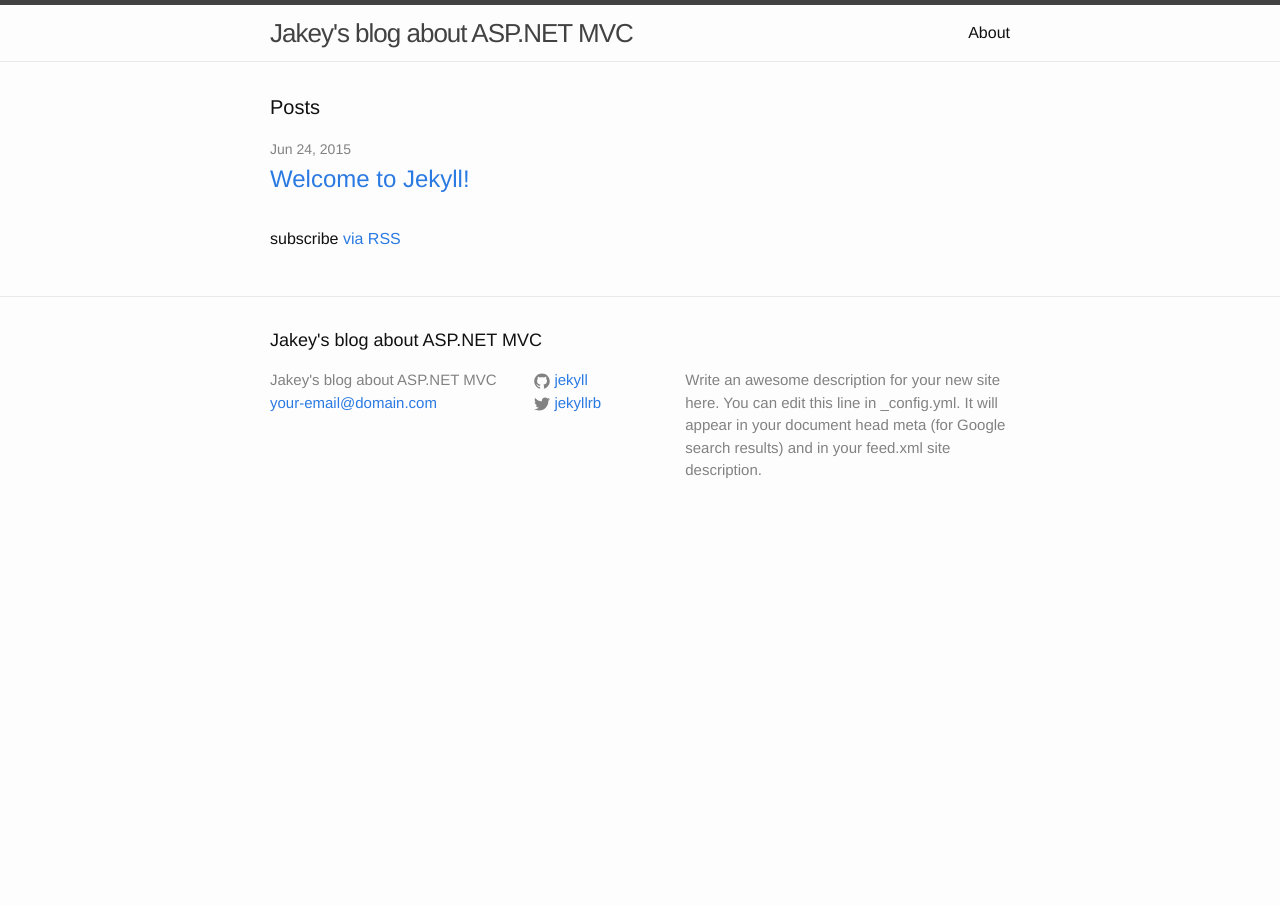
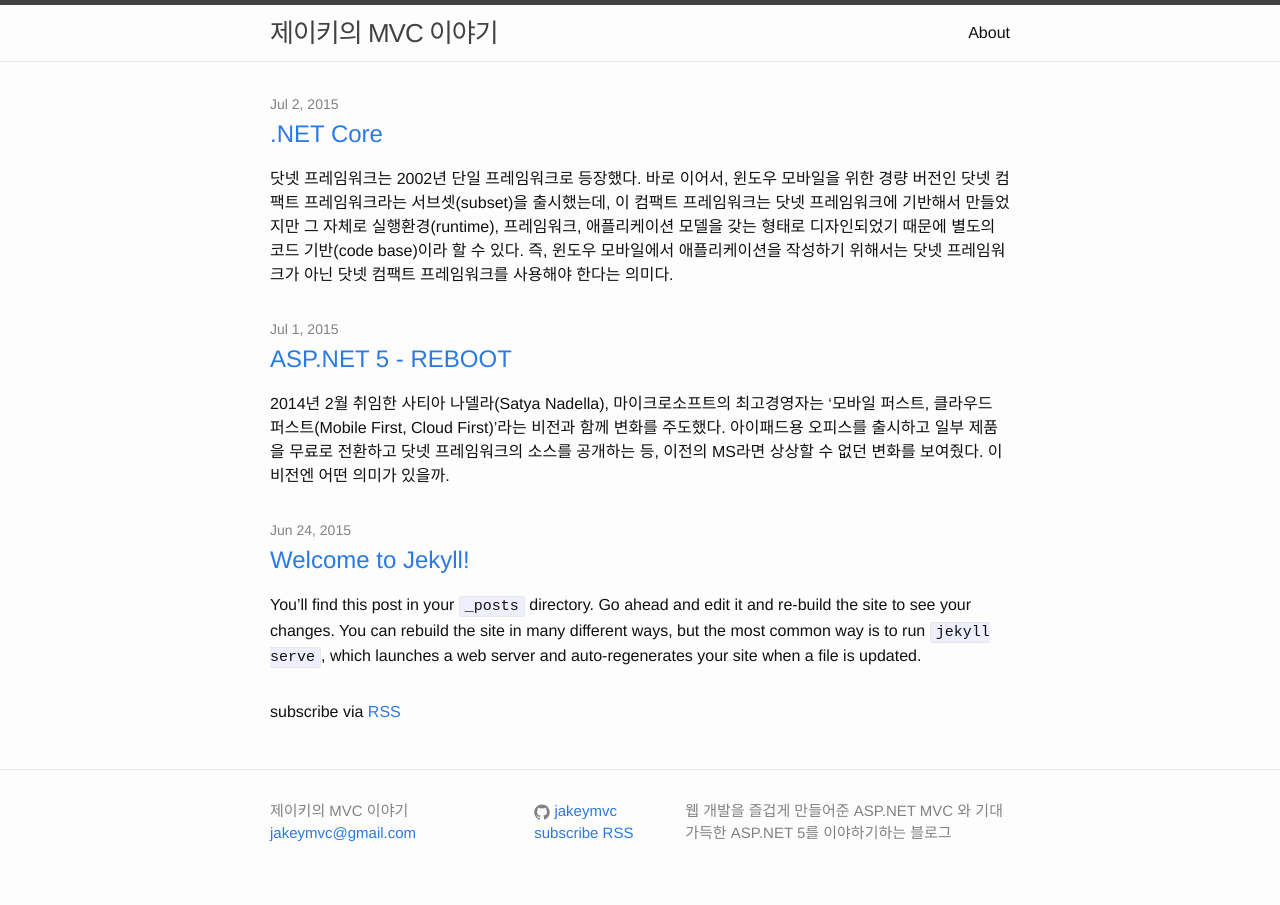
Before and after one commit to jakeymvc/jakeymvc.github.io, a Jekyll site: the page built from index.html, in a window 1280 px wide. Built offline with Jekyll 4.4.1, drawn with Linux system fonts in a browser that asks for light colours; Markdown is read by kramdown in place of the engine named in the settings.

Commit message:
two articles added

```diff
--- a/_config.yml
+++ b/_config.yml
@@ -1,14 +1,21 @@
 # Site settings
-title: Jakey's blog about ASP.NET MVC
-email: your-email@domain.com
+title: 제이키의 MVC 이야기
+email: jakeymvc@gmail.com
 description: > # this means to ignore newlines until "baseurl:"
-  Write an awesome description for your new site here. You can edit this
-  line in _config.yml. It will appear in your document head meta (for
-  Google search results) and in your feed.xml site description.
+  웹 개발을 즐겁게 만들어준 ASP.NET MVC 와  기대 가득한 ASP.NET 5를 이야하기하는 블로그
 baseurl: "" # the subpath of your site, e.g. /blog/
-url: "http://yourdomain.com" # the base hostname & protocol for your site
-twitter_username: jekyllrb
-github_username:  jekyll
+url: "http://jakeymvc.github.io" # the base hostname & protocol for your site
+#twitter_username: jakeryu  # if defined, it appears in the footer
+github_username:  jakeymvc
+timezone: Europe/London
+permalink: pretty
+defaults:
+  -
+    scope:
+      path: ""
+      type: "posts"
+    values:
+      layout: "post"
 
 # Build settings
-markdown: kramdown
+markdown: redcarpet
--- a/_includes/footer.html
+++ b/_includes/footer.html
@@ -2,7 +2,7 @@
 
   <div class="wrapper">
 
-    <h2 class="footer-heading">{{ site.title }}</h2>
+    <!--<h2 class="footer-heading">{{ site.title }}</h2>-->
 
     <div class="footer-col-wrapper">
       <div class="footer-col  footer-col-1">
@@ -27,7 +27,8 @@
             </a>
           </li>
           {% endif %}
-
+          <li>
+            <p class="rss-subscribe"><a href="{{ "/feed.xml" | prepend: site.baseurl }}">subscribe RSS</a></p>
           {% if site.twitter_username %}
           <li>
             <a href="https://twitter.com/{{ site.twitter_username }}">
--- /dev/null
+++ b/_posts/2015-07-01-ASPNET5-REBOOT.markdown
@@ -0,0 +1,23 @@
+---
+layout: post
+title:  "ASP.NET 5 - REBOOT"
+date:   2015-07-01 18:45:00
+categories: aspnet5
+---
+
+2014년 2월 취임한 사티아 나델라(Satya Nadella), 마이크로소프트의 최고경영자는 ‘모바일 퍼스트, 클라우드 퍼스트(Mobile First, Cloud First)’라는 비전과 함께 변화를 주도했다. 아이패드용 오피스를 출시하고 일부 제품을 무료로 전환하고 닷넷 프레임워크의 소스를 공개하는 등, 이전의 MS라면 상상할 수 없던 변화를 보여줬다. 이 비전엔 어떤 의미가 있을까.
+
+사티아 나델라 CEO가 정의하는 모바일은 단순히 스마트폰, 태블릿을 지칭하는 게 아니라는 점에 주목해야 한다. 장치의 이동성이 아닌 사용자 경험의 이동성이다. 이것은 어떤 환경에서도 비슷한 사용자 경험을 제공할 수 있어야 한다는 의미다. 그 환경은 맥, 리눅스, 윈도우 기반의 데스크톱처럼 플랫폼이 다를 수도 있고, 스마트폰, 태블릿처럼 장치가 다를 수도 있다.
+
+다른 플랫폼, 다른 장치에서 연속되는 사용자 경험을 제공해야 한다는 관점에서 클라우드는 백엔드로서 자리매김할 수 있다. 한편으로 클라우드는 클라우드 최적화된 애플리케이션이 있어야 그 진가를 발휘할 수 있는 상황에서 ASP.NET은 어떻게 바뀌어야 하고, 바뀌게 될까. 잠깐 ASP의 역사를 살펴보자.
+
+![History of ASP](/assets/aspnet5/asp-history.png)
+
+[그림-1] ASP의 발전 과정
+
+지난 18년 동안의 역사에서 가장 큰 변화는 ASP.NET의 등장이다. ASP가 소개된 지 6년 뒤의 일이다. ASP.NET의 등장 뒤 6년이 지난 2008년에는 MVC가 새로운 웹 개발의 축으로 등장했다.
+
+올해는 MVC 등장 6년이 되는 해다. ASP.NET 5는 또 다른 지각변동을 시사하는 시점에 ASP.NET 등장을 넘어서는 변화를 준비하고 있다.
+현재 [오픈소스 프로젝트](https://github.com/aspnet/Home/)로 진행되고 있는 ASP.NET 프레임워크는 베타 5버전까지 진행됐는데 정확한 버전은 1.0.0 베타 5다. 앞의 메인 버전이 시사하는 바가 크다.
+
+ASP.NET 5의 변화는 ASP.NET의 REBOOT 라고 불릴만큼 양적으로나 질적으로나 알아볼 내용이 많다. 새롭게 시작하는 ASP.NET 의 중요한 변화를 한 가지씩 자세히 알아보도록 하겠다.
--- /dev/null
+++ b/_posts/2015-07-02-NET-Core.markdown
@@ -0,0 +1,44 @@
+---
+layout: post
+title:  ".NET Core"
+date:   2015-07-02 08:00:00
+categories: aspnet5
+---
+
+닷넷 프레임워크는 2002년 단일 프레임워크로 등장했다. 바로 이어서, 윈도우 모바일을 위한 경량 버전인 닷넷 컴팩트 프레임워크라는 서브셋(subset)을 출시했는데, 이 컴팩트 프레임워크는 닷넷 프레임워크에 기반해서 만들었지만 그 자체로 실행환경(runtime), 프레임워크, 애플리케이션 모델을 갖는 형태로 디자인되었기 때문에 별도의 코드 기반(code base)이라 할 수 있다. 즉, 윈도우 모바일에서 애플리케이션을 작성하기 위해서는 닷넷 프레임워크가 아닌 닷넷 컴팩트 프레임워크를 사용해야 한다는 의미다.
+
+이렇게 실행환경, 프레임워크, 애플리케이션 모델을 모두 갖춘 형태를 버티컬(vertical)이라고 한다. 이런 방식의 지원은 실버라이트, 윈도우 폰, 최근의 윈도우 스토어까지 이어져 여러 개의 버티컬들을  만들어 냈고 닷넷 플랫폼은 하나가 아닌 여러 플랫폼의 집합이 됐다.
+
+![닷넷 버티컬](/assets/aspnet5/dotnet-vertical.png)
+
+[그림-1] 닷넷 버티컬
+
+특별한 환경, 특별한 요구사항을 만족시키기 위해 특화된 버티컬을 제공하는 것이 잘못된 것은 아니다. 그러나, 지금하고 있는 프로젝트의 요구 사항을 한번 살펴보자. 오늘날, 웹 서버를 백엔드로 두면서 관리자용 데스크톱 애플리케이션과 일반 사용자를 위한 웹과 모바일 애플리케이션을 제공하는 건 더 이상 특별한 요구사항이 아니다. 따라서, 여러 버티컬에서 수평적으로 운영할 수 있는 애플리케이션을 만들 수 있는 효과적인 방법이 필요하다.
+
+![닷넷 프레임워크와 닷넷 코어](/assets/aspnet5/dotnet-core.png)
+
+[그림-2] 닷넷 프레임워크와 닷넷 코어
+
+닷넷 코어는 모놀리식(monolithic) 닷넷 프레임워크를 모듈화하고자 하는 접근법에서 비롯되었다. 닷넷 코어는 닷넷 코어 런타임인 CoreCLR과 닷넷 코어 라이브러리인 CoreFX로 구성되고 이들은  버티컬에서 각각 런타임과 프레임워크에 해당한다. 좀더 자세한 구조는 아래 그림과 같다.
+
+![닷넷 코어 버티컬](/assets/aspnet5/dotnet-core-vertical.png)
+
+[그림-3] 닷넷 코어 버티컬
+
+CoreCLR을 런타임으로 하는 축을 살펴보면 애플리케이션 모델로 ASP.NET 5가 있다 - ASP.NET 5 앱 모델의 이해하기 쉬운 예는 MVC 다. 반면에 닷넷 네이티브 런타임(.NET Native Runtime)은 터치기반 장치들의 실행환경이고 애플리케이션 모델을 통해 윈도우 클라이언트용 앱 개발을 지원한다. 주목할 부분은 Unified BCL인데 런타임과 애플리케이션 모델이 달라도 BCL이 같다는 것이다.
+
+이 사실은 <그림 1>의 프레임워크와 근본적인 차이를 갖는다. 프레임워크에서 제공되는 Collection을 예로 들면, <그림 1>의 구조가 모든 버티컬에서 Collection을 똑 같이 구현하고 있는 반면, 닷넷 코어의 프레임워크는 여러 개가 아닌 단일 프레임워크에서 Collection을 구현한다.
+
+닷넷 코어가 통합된 BCL을 중심으로 하는 새로운 버티컬을 정의했다는 것은 중요한 의미를 갖는다. 통합된 BCL을 통해 개발자에게 일관적인 프로그래밍 모델을 지원하면서 또 다른 런타임과 애플리케이션 모델을 추가할 수 있는 확장적인 버티컬이 탄생한 것이다.
+
+닷넷 코어 플랫폼은 NuGet 패키지의 집합으로 배포된다.
+
+![닷넷 코어 버티컬 누겟](/assets/aspnet5/dotnet-core-vertical-nuget.png)
+
+[그림-4] 닷넷 코어 플랫폼은 NuGet 패키지의 집합
+
+현재의 모놀리식 닷넷 프레임워크도 유지되지만 동시에 점차 NuGet 패키지로 모듈화되어 CoreFX 라이브러리를 구성해갈 것이다. WCF를 모듈화되는 작업이 근래에 시작되었고 CoreFx 라이브러리로써 NuGet에서 다운로드하여 설치할 날이 곧 올 것이다. 이렇게 애플리케이션에 필요한 기능만을 가져다 사용하는 pay-as-you-play 모델이라 가볍고 배포상의 이점이 있다.
+
+CoreFX 라이브러리들이 NuGet 패지지로 제공되는 것처럼CoreCLR 또한 NuGet 패키지로  애플리케이션에 포함되는데, CorCLR은 런타임으로써 운영체제에 독립적인 실행환경을 제공하는 것이 목적이다. CoreCLR에 대해서 보다 자세한 내용을 별도의 글에서 알아볼 것이다.
+
+닷넷 코어는 일년에 네 번 정도 업데이트를 하며 닷넷 프레임워크 보다 버전이 앞서 갈 것이고 닷넷 프레임워크는 닷넷 코어의 변화를 수용하는 방식으로 일년에 한 번 정도 업데이트가 될 것이다.
--- a/about.md
+++ b/about.md
@@ -4,8 +4,12 @@
 permalink: /about/
 ---
 
-This is the base Jekyll theme. You can find out more info about customizing your Jekyll theme, as well as basic Jekyll usage documentation at [jekyllrb.com](http://jekyllrb.com/)
+류지형 (Jake Ryu)
 
-You can find the source code for the Jekyll new theme at: [github.com/jglovier/jekyll-new](https://github.com/jglovier/jekyll-new)
+웹과 오픈 소스에 관심이 많은 개발자
 
-You can find the source code for Jekyll at [github.com/jekyll/jekyll](https://github.com/jekyll/jekyll)
+아들덕에 카메라를 끼고 사는 아빠진사 (Big fan of Fuji x100T)
+
+[Taeyo.NET](http://taeyo.net/) 번역팀에서 글 쓰며 공부하는 영원한 학생
+
+제이키라는 애칭으로 불리는 영국 젠틀맨
--- a/index.html
+++ b/index.html
@@ -4,7 +4,7 @@
 
 <div class="home">
 
-  <h1 class="page-heading">Posts</h1>
+  <!--<h1 class="page-heading">Posts</h1>-->
 
   <ul class="post-list">
     {% for post in site.posts %}
@@ -14,10 +14,10 @@
         <h2>
           <a class="post-link" href="{{ post.url | prepend: site.baseurl }}">{{ post.title }}</a>
         </h2>
+        {{ post.excerpt }}
       </li>
     {% endfor %}
   </ul>
 
-  <p class="rss-subscribe">subscribe <a href="{{ "/feed.xml" | prepend: site.baseurl }}">via RSS</a></p>
-
+  <p class="rss-subscribe">subscribe via <a href="{{ "/feed.xml" | prepend: site.baseurl }}">RSS</a></p>
 </div>
```
Also changed, not shown: assets/aspnet5/asp-history.png (added), assets/aspnet5/dotnet-core-vertical-nuget.png (added), assets/aspnet5/dotnet-core-vertical.png (added), assets/aspnet5/dotnet-core.png (added), assets/aspnet5/dotnet-vertical.png (added).
